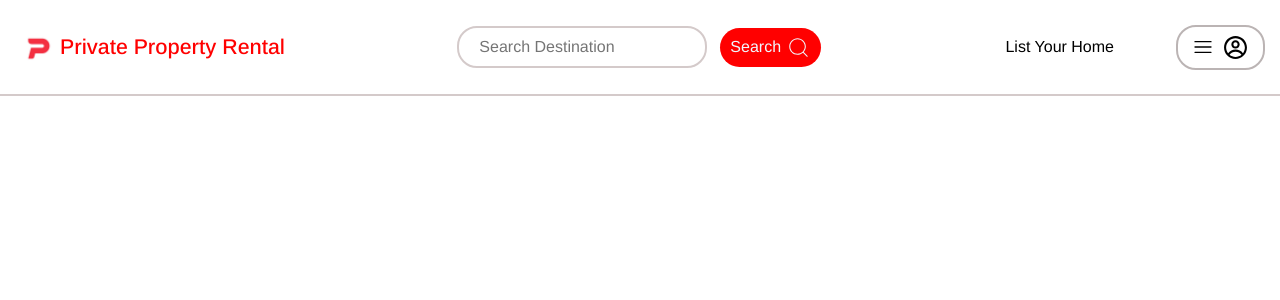
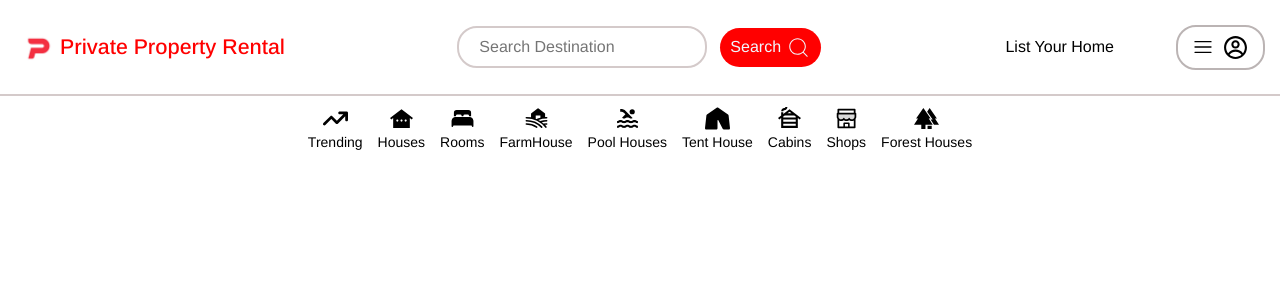
Before and after one commit to subroto2005/Airbnb_Clone, a React (Vite) app: page / in a window 1280 px wide. Shown: the top 300 px of the page. Built offline with nearby package versions, Linux system fonts and the light colour scheme.

Commit message:
Created nav two

```diff
--- a/src/Components/Navbar.css
+++ b/src/Components/Navbar.css
@@ -13,6 +13,18 @@
     gap:5px;
     padding: 20px 10px;
     border-radius: 20px;
+    transition: all 0.3s;
+}
+
+.hamburger.show {
+    opacity: 1;
+    transform: translateY(0);
+}
+
+.hamburger.hide {
+    opacity: 0;
+    transform: translateY(-10px);
+    pointer-events: none;
 }
 
 .hammodules{
@@ -135,3 +147,35 @@
     height: 25px;
     width: 25px;
 }
+
+.navtwo{
+    display: flex;
+    justify-content: center;
+    align-items: center;
+    padding:10px;
+    gap:15px
+}
+
+.navsvgs h2{
+    font-size: 14px;
+    font-weight: 200;
+}
+
+.navsvgs svg{
+    height: 25px;
+    width: 25px;
+}
+
+.navsvgs{
+    display: flex;
+    flex-direction: column-reverse;
+    justify-content: center;
+    align-items: center;
+    gap:3px;
+    cursor: pointer;
+}
+
+.navsvgs:hover{
+    text-decoration: underline;
+    color: red;
+}
--- a/src/Components/Navbar.jsx
+++ b/src/Components/Navbar.jsx
@@ -4,18 +4,28 @@ import './Navbar.css'
 import { CiSearch } from "react-icons/ci";
 import { RxHamburgerMenu } from "react-icons/rx";
 import { CgProfile } from "react-icons/cg";
+import { FaArrowTrendUp } from "react-icons/fa6";
+import { MdOtherHouses } from "react-icons/md";
+import { IoBed } from "react-icons/io5";
+import { PiFarmFill } from "react-icons/pi";
+import { MdPool } from "react-icons/md";
+import { FaTent } from "react-icons/fa6";
+import { MdOutlineCabin } from "react-icons/md";
+import { AiTwotoneShop } from "react-icons/ai";
+import { MdForest } from "react-icons/md";
+
 
 function Navbar() {
 const [visible,setVisible]=useState(false)
 
 return (
     <nav className='mainnav'>
-        {visible ? (<div className="hamburger">
+       <div className={`hamburger ${visible ? "show" : "hide"}`}>
                 <div className="hammodules">Login</div>
                 <div className="hammodules">Sign-up</div>
                 <div className="hammodules">List your home</div>
                 <div className="hammodules">help center</div>
-        </div>) : (<div></div>)}
+        </div>
 
         <nav className="navone">
             <div className="logo one">
@@ -35,7 +45,42 @@ return (
         </nav>
 
         <nav className="navtwo">
-
+            <div className="navsvgs">
+                <h2>Trending</h2>
+                <FaArrowTrendUp />
+            </div>
+            <div className="navsvgs">
+                <h2>Houses</h2>
+                <MdOtherHouses />
+            </div>
+            <div className="navsvgs">
+                <h2>Rooms</h2>
+                <IoBed />
+            </div>
+            <div className="navsvgs">
+                <h2>FarmHouse</h2>
+                <PiFarmFill />
+            </div>
+            <div className="navsvgs">
+                <h2>Pool Houses</h2>
+                <MdPool />
+            </div>
+            <div className="navsvgs">
+                <h2>Tent House</h2>
+                <FaTent />
+            </div>
+            <div className="navsvgs">
+                <h2>Cabins</h2>
+                <MdOutlineCabin />
+            </div>
+            <div className="navsvgs">
+                <h2>Shops</h2>
+                <AiTwotoneShop />
+            </div>
+            <div className="navsvgs">
+                <h2>Forest Houses</h2>
+                <MdForest />
+            </div>
         </nav>
     </nav>
   )
```
